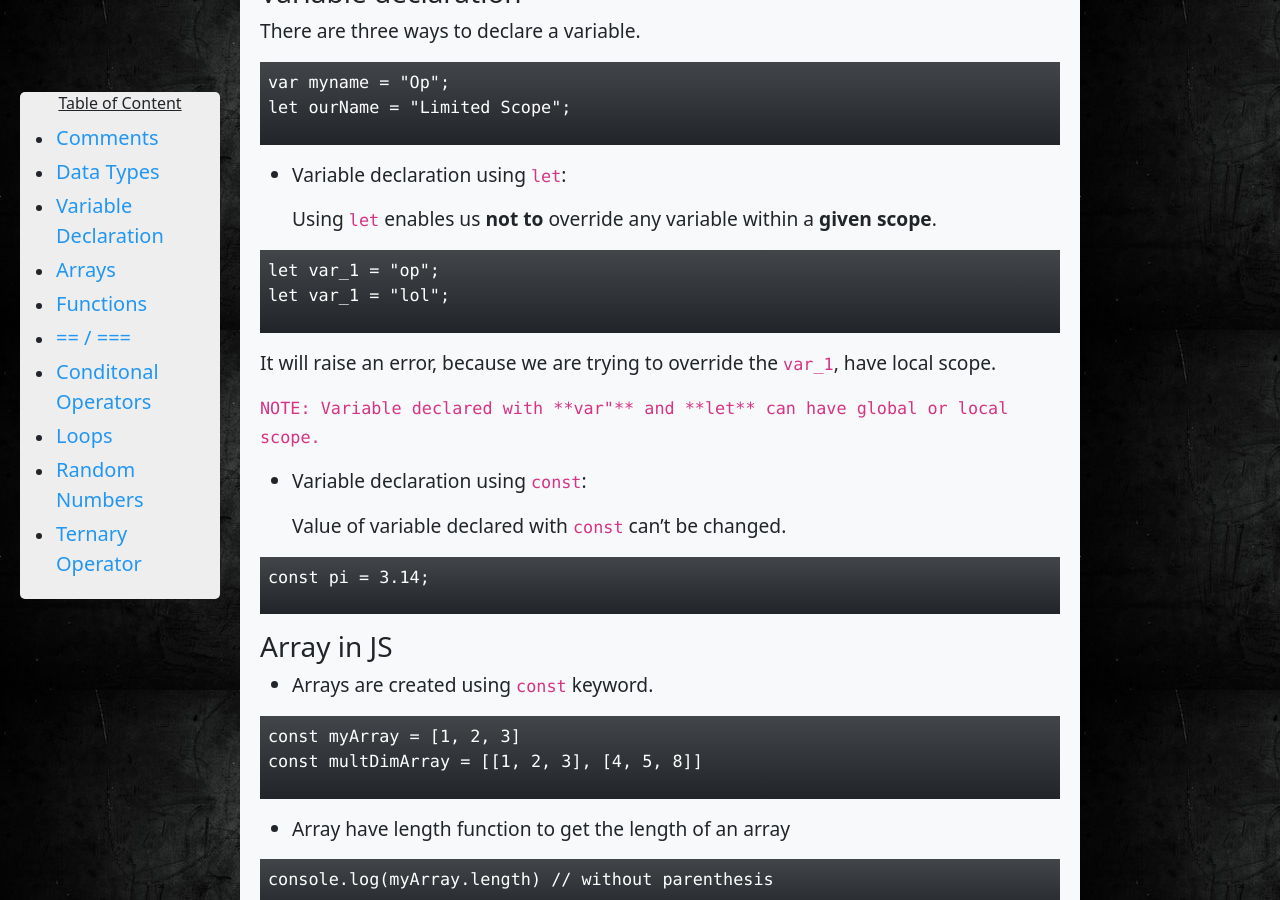
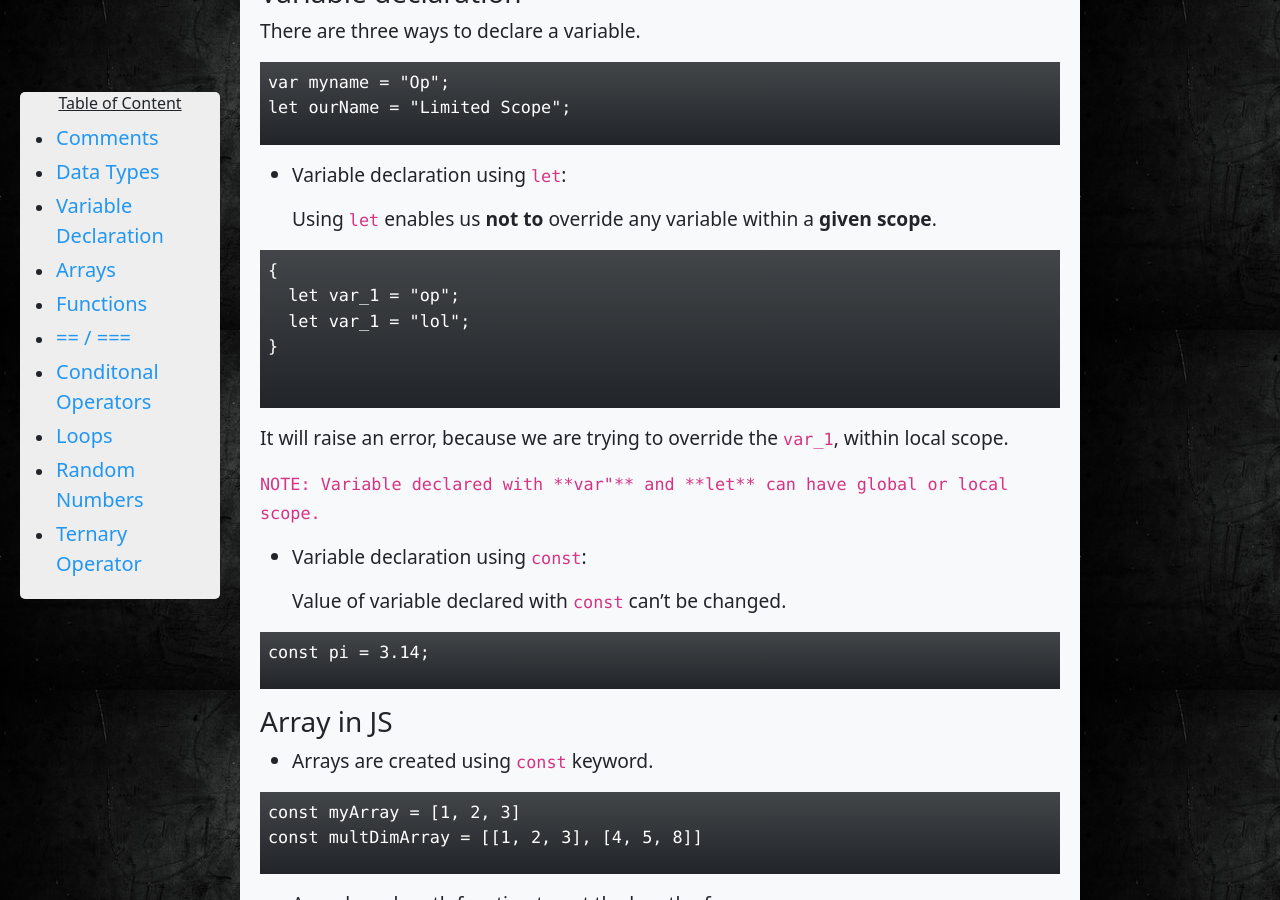
Before and after one commit to opeeyum/opeeyum.github.io, a Jekyll site: the page built from _posts/2022-02-16-javascript.md, in a window 1280 px wide and 900 px high, scrolled down 1110 px. Built offline with Jekyll 4.4.1, drawn with Linux system fonts in a browser that asks for light colours.

Commit message:
Corrected spelling mistakes

````diff
--- a/_layouts/template.html
+++ b/_layouts/template.html
@@ -86,7 +86,7 @@
                         <select name="" id="selectBox" style="width: 200px" class="bg-dark" onchange="location = this.value;">
                             <option value="" selected> Categories</option>
                             {% for tag in site.categories %}
-                            <option value="{{ site.url }}/#{{ tag[0] }}">{{ tag[0] | capitalize }}</option>
+                            <option value="{{ site.url }}/{{ tag[0] }}">{{ tag[0] | capitalize }}</option>
                             {% endfor %}
                         </select>
                     </li>
--- a/_posts/2022-02-16-javascript.md
+++ b/_posts/2022-02-16-javascript.md
@@ -87,12 +87,15 @@
   Using `let` enables us **not to** override any variable within a **given scope**.
 <div class="bg-dark bg-gradient text-white mb-3 p-2" markdown=1>
 ```
-let var_1 = "op";
-let var_1 = "lol";
+{
+  let var_1 = "op";
+  let var_1 = "lol";
+}
+
 ```
 </div>
 
-  It will raise an error, because we are trying to override the `var_1`, have local scope.
+  It will raise an error, because we are trying to override the `var_1`, within local scope.
 
 `NOTE: Variable declared with **var"** and **let** can have global or local scope.`
 
--- a/about.html
+++ b/about.html
@@ -89,10 +89,10 @@
             </div>
             <div class="bg-light rounded-3 m-2 p-2">
                 <ul>
-                    <li>This website - OP Bootstrap is bulid using a staic site generator Jekyll.</li>
-                    <li>Jekyll is Written in  Ruby.</li>
+                    <li>This website - OP Bootstrap is build using a staitc site generator Jekyll.</li>
+                    <li>Jekyll is Written in Ruby.</li>
                     <li>Jekyll renders Markdown or Textile and Liquid templates, and produces a complete static website.</li>
-                    <li>Jekyll does not use databases to generate the pages dynamically.</li>
+                    <li>Jekyll does not use any databases to generate the pages dynamically.</li>
                     <strong markdown="1">And most importantly, Why I have used jekyll is because - Jekyll is the engine behind GitHub Pages,
                 a GitHub feature that allows users to host websites based on their GitHub repositories for no additional cost. </strong>
                 </ul>
--- a/index.html
+++ b/index.html
@@ -61,7 +61,7 @@
             <h1>Welcome to OP Bootstrap!</h1>
             <div class="d-flex justify-content-around">
             {% for tag in site.categories %}
-            <button type="button" class="btn btn-warning"><a href="#{{ tag[0] }}">{{ tag[0] | capitalize }}</a></button>
+            <button class="btn btn-warning" onClick="document.getElementById('{{ tag[0] }}').scrollIntoView();">{{ tag[0] | capitalize }}</button>
             {% endfor %}
             </div>
 
````
